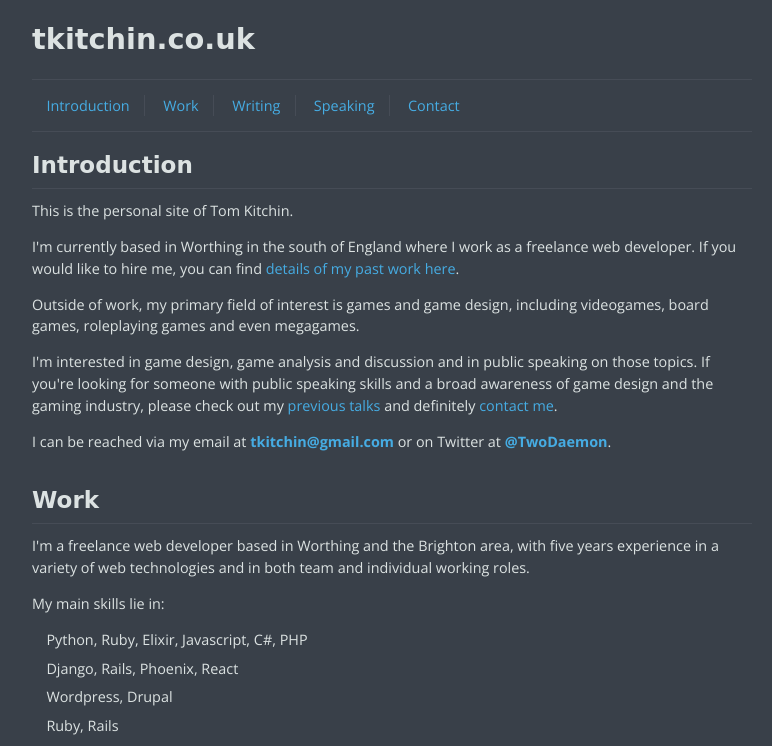
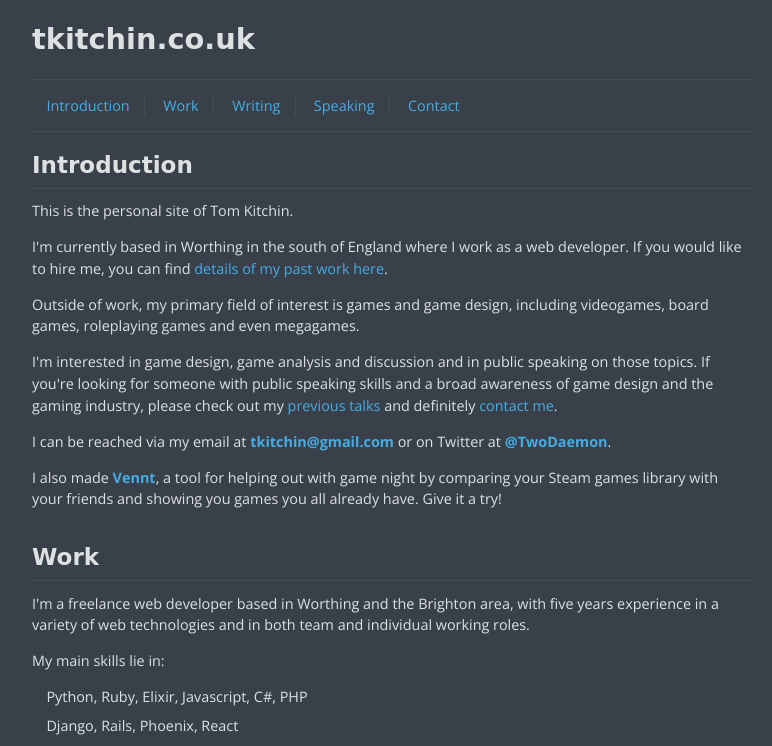
Before and after one commit to TwoDaemon/twodaemon, a Flask app: template twodaemon/templates/home.html in a window 1280 px wide. Shown: the top 746 px of the page, without its empty margins (248-1020 px from the left). Run offline with Flask 2, Linux system fonts and the light colour scheme; the template is opened without the code that fills it: most values are stand-ins (such as "Sample title", 1, 10 or a date in 2020); some web fonts are replaced.

Commit message:
Add vennt to the introduction

```diff
--- a/twodaemon/templates/home.html
+++ b/twodaemon/templates/home.html
@@ -10,7 +10,7 @@
     <section id="introduction">
         <h2>Introduction</h3>
         <p>This is the personal site of Tom Kitchin.</p>
-        <p>I'm currently based in Worthing in the south of England where I work as a freelance web developer. If you would like to hire me, you can find {{ nav('details of my past work here', 'home', id='work') }}.</p>
+        <p>I'm currently based in Worthing in the south of England where I work as a web developer. If you would like to hire me, you can find {{ nav('details of my past work here', 'home', id='work') }}.</p>
         <p>Outside of work, my primary field
         of interest is games and game design, including videogames, board games, roleplaying
         games and even megagames.</p>
@@ -20,6 +20,7 @@
         {{ nav('contact me', 'home', id='contact') }}.</p>
         <p>I can be reached via my email at <strong><a href="mailto:tkitchin@gmail.com">tkitchin@gmail.com</a></strong>
         or on Twitter at <strong><a href="http://twitter.com/TwoDaemon">@TwoDaemon</a></strong>.</p>
+	<p>I also made <strong><a href="https://vennt.twodaemon.co.uk/">Vennt</a></strong>, a tool for helping out with game night by comparing your Steam games library with your friends and showing you games you all already have. Give it a try!</p>
     </section>
 
     <section id="work">
```
